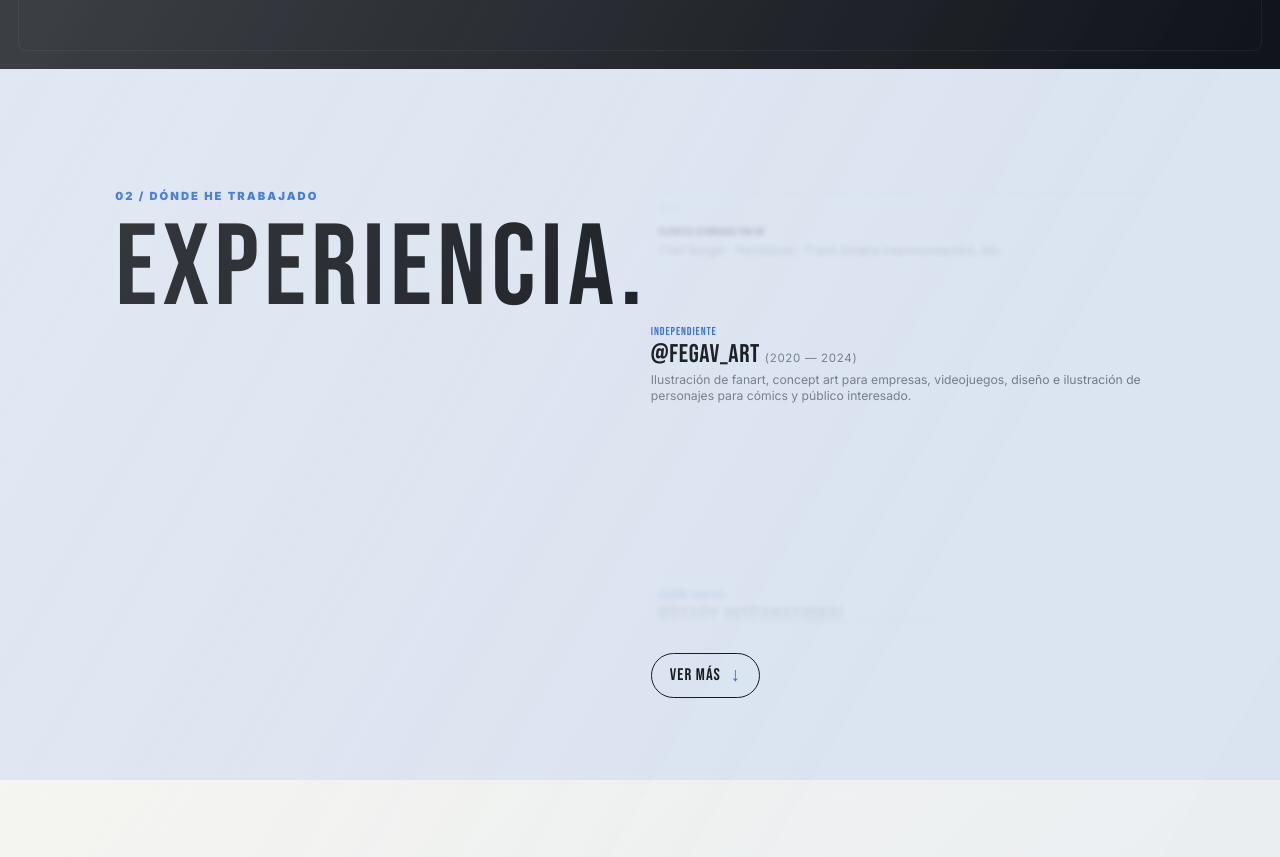
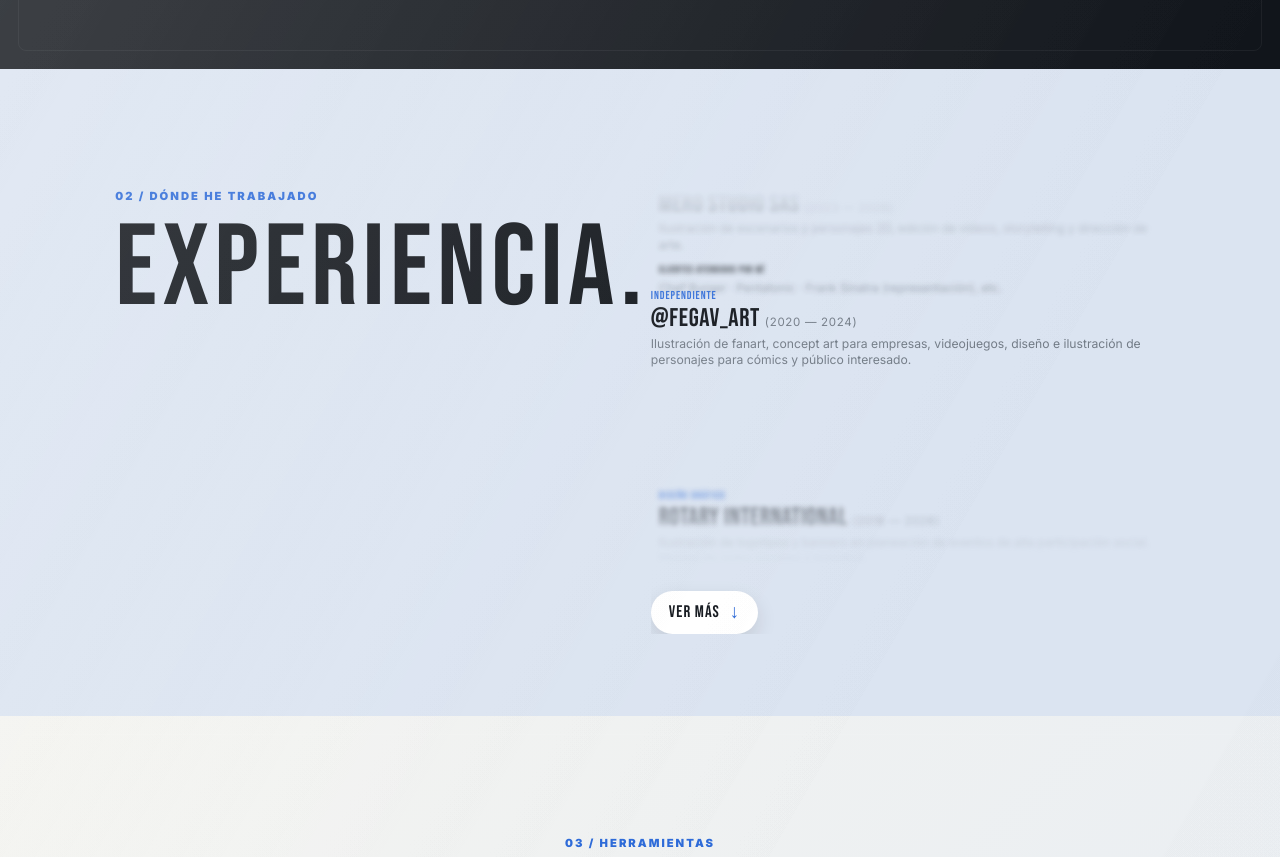
Before and after one commit to FelipeGaviria/Tubio, a Next.js app: page /portafolio in a window 1280 px wide. Shown: the part 1940-2797 px from the top of the page. Built offline with nearby package versions, Linux system fonts and the light colour scheme; no server answers.

Commit message:
Mejoras 9

```diff
--- a/app/globals.css
+++ b/app/globals.css
@@ -1534,3 +1534,14 @@ html[data-portfolio-theme="night"] .raw-scroll-indicator span { background: rgba
 .raw-brand-carousel-motion { position: relative; }.raw-brand-carousel-motion .raw-brand-carousel-top button { top: 50%; transform: translateY(-50%); }.raw-brand-carousel-motion .raw-brand-carousel-top button:hover { transform: translateY(-50%) scale(1.06); }.raw-brand-carousel-motion .raw-brand-carousel-top button:first-child { left: 2px; }.raw-brand-carousel-motion .raw-brand-carousel-top button:last-child { right: 2px; }
 .raw-reels h3 { letter-spacing: .11em; }.raw-reels-heading { margin-bottom: 34px; }
 @media (max-width: 800px) { .raw-hero-actions { margin-right: -10px; }.raw-experience-rotor { height: 395px; padding-block: 112px; }.raw-experience-ghost-before { top: -82px; }.raw-experience-ghost-after { bottom: -82px; }.raw-brand-carousel-motion .raw-brand-carousel-top button { top: 50%; }.raw-brand-carousel-motion .raw-brand-carousel-top button:first-child { left: 0; }.raw-brand-carousel-motion .raw-brand-carousel-top button:last-child { right: 0; } }
+
+/* Acabado deluxe: controles, tarjetas y reels. */
+.raw-hero-actions { transform: translateX(44px); }
+.raw-experience-rotor { height: 376px; padding-block: 92px; }
+.raw-experience-ghost { opacity: .62 !important; filter: blur(2.4px) saturate(.8); }.raw-experience-ghost-before { top: -24px; }.raw-experience-ghost-after { bottom: -24px; }
+.raw-experience-more, .raw-illustrations-more a { border: 0; background: #fff; color: #11151b; box-shadow: 0 8px 20px rgba(17,21,27,.12); }.raw-experience-more { border-bottom: 0; }.raw-illustrations-more a { border-bottom: 0; }.raw-illustrations-more a span { display: none; }
+.raw-nfc-cards { margin: 72px calc(clamp(20px, 9vw, 150px) * -1) 0; padding: 58px clamp(20px, 9vw, 150px) 64px; border-top: 0; background: radial-gradient(circle at 22% 28%, rgba(177,130,45,.22), transparent 31%), radial-gradient(circle at 78% 72%, rgba(119,83,23,.2), transparent 34%), linear-gradient(135deg, #070808 0%, #14110c 48%, #060707 100%); color: #f4f4f0; }
+.raw-nfc-cards .raw-label { color: #e2bd71; }.raw-nfc-heading > p:last-child { color: rgba(244,244,240,.66); }.raw-nfc-viewport, .raw-brand-track { scrollbar-width: none; }.raw-nfc-viewport::-webkit-scrollbar, .raw-brand-track::-webkit-scrollbar { display: none; }.raw-nfc-viewport { margin-inline: clamp(-150px, -9vw, -20px); }.raw-nfc-card-face { box-shadow: 0 16px 30px rgba(0,0,0,.42); }
+.raw-reels { background: radial-gradient(ellipse at 50% 4%, rgba(158,23,28,.72), transparent 42%), repeating-linear-gradient(90deg, rgba(255,255,255,.025) 0 2px, transparent 2px 70px), linear-gradient(90deg, #29070a, #670e14 50%, #250609); }.raw-reels .raw-label { color: #ffd1cd; }.raw-reels h3 { color: #fff4ee; text-shadow: 0 8px 28px rgba(0,0,0,.38); }.raw-film-frame { border-color: rgba(255,223,207,.36); background: #1c0b0c; }.raw-film-perforations { background: #250609; }.raw-film-image { background: radial-gradient(circle at 28% 18%, #c24a35, transparent 35%), linear-gradient(145deg, #4b1015, #100609 65%); }
+html[data-portfolio-theme="night"] .raw-experience-more { color: #11151b; }
+@media (max-width: 800px) { .raw-hero-actions { transform: translateX(16px); }.raw-experience-rotor { height: 350px; padding-block: 82px; }.raw-experience-ghost-before { top: -42px; }.raw-experience-ghost-after { bottom: -42px; }.raw-nfc-cards { margin-top: 54px; padding-block: 46px 52px; } }
--- a/components/NfcCardCarousel.tsx
+++ b/components/NfcCardCarousel.tsx
@@ -19,5 +19,5 @@ export default function NfcCardCarousel() {
   const track = useRef<HTMLDivElement>(null);
   useEffect(() => { const timer = window.setInterval(() => { const element = track.current; if (!element) return; const step = Math.min(616, element.clientWidth * 1.48); if (element.scrollLeft >= element.scrollWidth / 2 - step) { element.scrollTo({ left: 0 }); window.setTimeout(() => element.scrollBy({ left: step, behavior: "smooth" }), 40); } else element.scrollBy({ left: step, behavior: "smooth" }); }, 3600); return () => window.clearInterval(timer); }, []);
   const toggle = (id: string) => setFlipped((current) => current.includes(id) ? current.filter((card) => card !== id) : [...current, id]);
-  return <section className="raw-nfc-cards"><div className="raw-nfc-heading"><p className="raw-label">Tarjetas digitales</p><p>Haz clic o pasa el cursor para ver el reverso.</p></div><div className="raw-nfc-viewport"><div className="raw-nfc-track" ref={track}>{[0, 1].map((copy) => <div className="raw-nfc-set" key={copy}>{cards.map((card) => <button type="button" key={card.id} className={`raw-nfc-card ${flipped.includes(card.id) ? "is-flipped" : ""}`} onClick={() => toggle(card.id)} aria-label={`Girar tarjeta ${card.id.toUpperCase()}`} aria-pressed={flipped.includes(card.id)}><span className="raw-nfc-card-inner"><span className="raw-nfc-card-face raw-nfc-card-front"><Image src={card.front} alt={`Tarjeta ${card.id.toUpperCase()}, frente`} fill sizes="(max-width: 800px) 72vw, 290px" /></span><span className="raw-nfc-card-face raw-nfc-card-back"><Image src={card.back} alt={`Tarjeta ${card.id.toUpperCase()}, reverso`} fill sizes="(max-width: 800px) 72vw, 290px" /></span></span></button>)}</div>)}</div></div></section>;
+  return <section className="raw-nfc-cards"><div className="raw-nfc-heading"><p className="raw-label">Tarjetas digitales</p><p>Haz clic o pasa el cursor para ver el reverso.</p></div><div className="raw-nfc-viewport" ref={track}><div className="raw-nfc-track">{[0, 1].map((copy) => <div className="raw-nfc-set" key={copy}>{cards.map((card) => <button type="button" key={card.id} className={`raw-nfc-card ${flipped.includes(card.id) ? "is-flipped" : ""}`} onClick={() => toggle(card.id)} aria-label={`Girar tarjeta ${card.id.toUpperCase()}`} aria-pressed={flipped.includes(card.id)}><span className="raw-nfc-card-inner"><span className="raw-nfc-card-face raw-nfc-card-front"><Image src={card.front} alt={`Tarjeta ${card.id.toUpperCase()}, frente`} fill sizes="(max-width: 800px) 72vw, 290px" /></span><span className="raw-nfc-card-face raw-nfc-card-back"><Image src={card.back} alt={`Tarjeta ${card.id.toUpperCase()}, reverso`} fill sizes="(max-width: 800px) 72vw, 290px" /></span></span></button>)}</div>)}</div></div></section>;
 }
```
